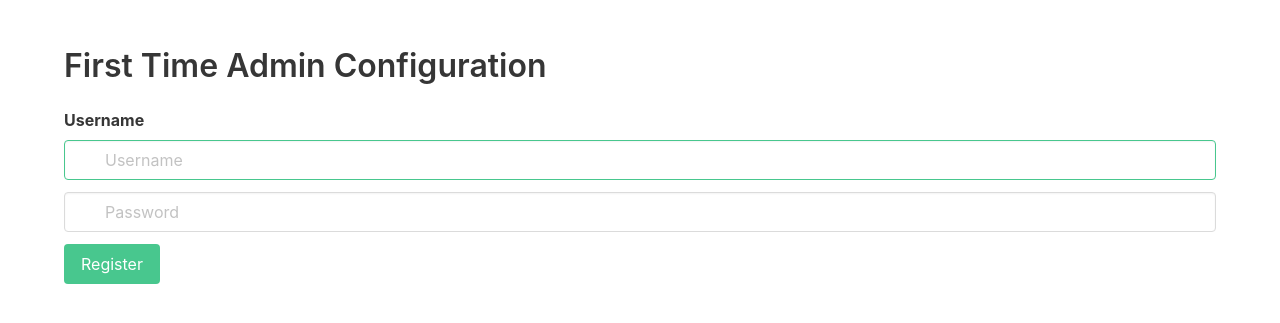
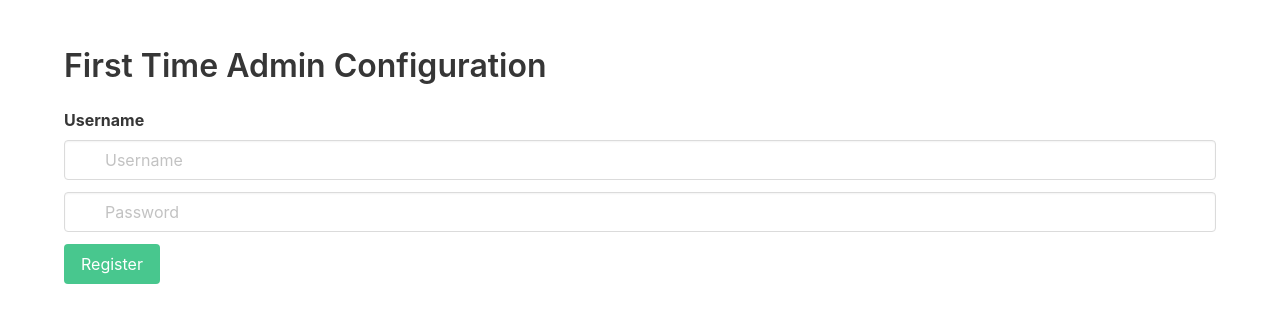
Before and after one commit to JakubPolanowski/Realty-Tinder, a Flask app: page /first-time in a window 1280 px wide. Shown: the part 64-387 px from the top of the page. Run offline with Flask 2, Linux system fonts and the light colour scheme.

Commit message:
removed helper class

```diff
--- a/templates/first_time_setup.html
+++ b/templates/first_time_setup.html
@@ -13,7 +13,7 @@
         <div class="field">
           <label class="label">Username</label>
           <div class="control has-icons-left has-icons-right">
-            <input class="input is-success" type="text" placeholder="Username" name="user">
+            <input class="input" type="text" placeholder="Username" name="user">
             <span class="icon is-small is-left">
               <i class="fas fa-user"></i>
             </span>
```
